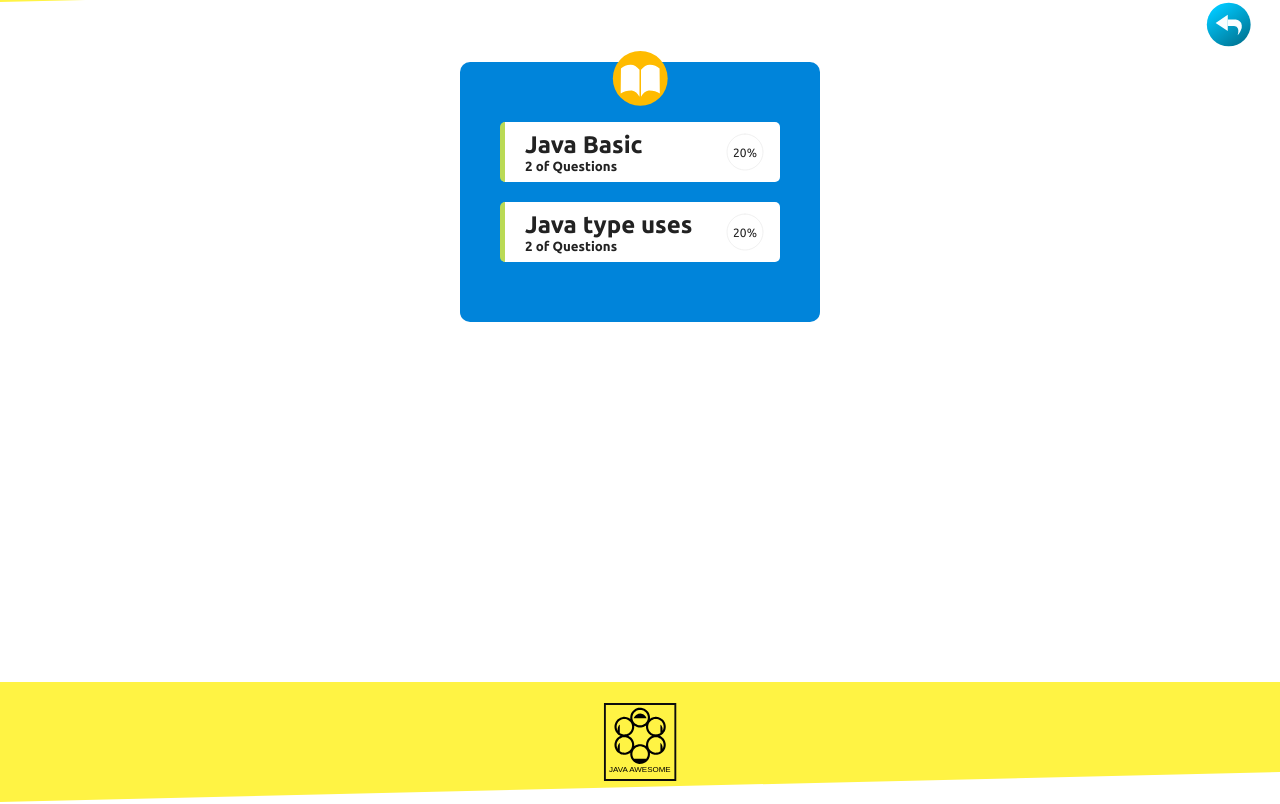
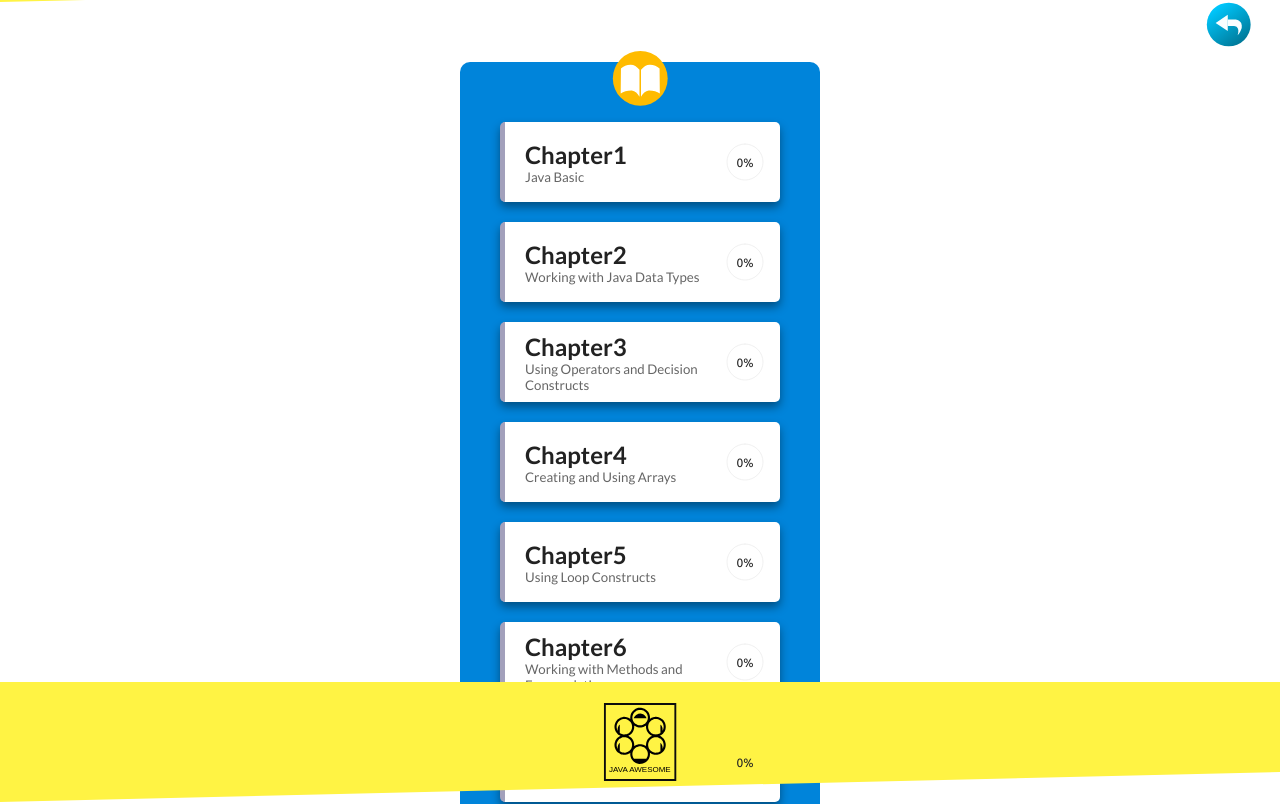
Before and after one commit to jamieku1130/Project-a, a React (Create React App) app: page /main/1 in a window 1280 px wide. Shown: the part 1718-2522 px from the top of the page. Built offline with nearby package versions, Linux system fonts and the light colour scheme.

Commit message:
add dashboard reducer

```diff
--- a/src/App.css
+++ b/src/App.css
@@ -71,7 +71,7 @@
   width: 360px;
   display: flex;
   margin-bottom: 30px;
-    transition: all 0.5 ease;
+  transition: all 0.5s ease;
   cursor: pointer;
 }
 
@@ -483,7 +483,12 @@ pre {
   color: white;
   text-decoration: none;
   text-transform: uppercase;
-    background-image: linear-gradient( 120deg, transparent 0%, transparent 50%, white 50%);
+  background-image: linear-gradient(
+    120deg,
+    transparent 0%,
+    transparent 50%,
+    white 50%
+  );
   background-size: 220%;
   transition: all 0.4s;
   margin: 0;
@@ -524,46 +529,3 @@ pre {
   background-color: #0084da;
   padding: 40px 0;
 }
-
-.chapter-card {
-    width: 280px;
-    height: 60px;
-    margin: 20px auto;
-    background-color: white;
-    border-radius: 5px;
-    display: grid;
-    grid-template-columns: 200px 80px;
-    border-left: 5px solid #bada55;
-    /* grid-gap: 12px; */
-}
-
-.text-box {
-    display: flex;
-    flex-direction: column;
-    justify-content: center;
-    align-items: flex-start;
-}
-
-.percentage-box {
-    display: flex;
-    justify-content: center;
-    align-items: center;
-    position: relative;
-}
-
-.percentage-text {
-    font-size: 12px;
-    position: absolute;
-    z-index: 10;
-    top: 50%;
-    left: 50%;
-    transform: translate(-50%, -50%);
-}
-
-.text-box-primary {
-    padding-left: 20px;
-}
-
-.text-box-secondary {
-    padding-left: 20px;
-}
--- a/src/ProjectA/Chapters/Components/ChapterCard/index.js
+++ b/src/ProjectA/Chapters/Components/ChapterCard/index.js
@@ -1,22 +1,105 @@
-import React from "react";
+import React, { Component } from "react";
+import styled from "styled-components";
 import { Circle } from "rc-progress";
 
-const ChapterCard = ({ chapter, percentage, answeredNumber }) => (
-  <div className="chapter-card">
-    <div className="text-box">
-      <h2 className="text-box-primary">{chapter}</h2>
-      <h5 className="text-box-primary"> {answeredNumber} of Questions</h5>
-    </div>
-    <div className="percentage-box">
+const Card = styled.div`
+  width: 280px;
+  height: 80px;
+  margin: 20px auto;
+  background-color: white;
+  border-radius: 5px;
+  display: grid;
+  grid-template-columns: 200px 80px;
+
+  border-left: 5px solid ${props => props.inputColor};
+  box-shadow: 0px 5px 10px rgba(0, 0, 0, 0.4);
+  transition: all 0.5s ease;
+  &:hover {
+    transform: scaleX(1.1);
+  }
+`;
+const TextBox = styled.div`
+  display: flex;
+  flex-direction: column;
+  justify-content: center;
+  align-items: flex-start;
+  font-family: "Lato", sans-serif;
+  & h2.text-box-primary {
+    padding-left: 20px;
+  }
+
+  & h5.text-box-secondary {
+    padding-left: 20px;
+    color: #666;
+    font-weight: 200;
+  }
+`;
+const PercentageBox = styled.div`
+  display: flex;
+  justify-content: center;
+  align-items: center;
+  position: relative;
+  & p.percentage-text {
+    font-size: 12px;
+    position: absolute;
+    z-index: 10;
+    top: 50%;
+    left: 50%;
+    transform: translate(-50%, -50%);
+  }
+`;
+
+class ChapterCard extends Component {
+  state = {
+    currentColor: "",
+    colorMap: ["A2A0BB", "FF7187", "8380FF", "7EA9FF", "7100FF"]
+  };
+
+  componentDidMount = () => {
+    const { percentage } = this.props;
+    let colorIndex;
+    if (percentage < 20) {
+      colorIndex = 0;
+    } else if (percentage >= 20 && percentage < 40) {
+      colorIndex = 1;
+    } else if (percentage >= 40 && percentage < 60) {
+      colorIndex = 2;
+    } else if (percentage >= 60 && percentage < 80) {
+      colorIndex = 3;
+    } else {
+      colorIndex = 4;
+    }
+    this.setState({
+      currentColor: this.state.colorMap[colorIndex]
+    });
+  };
+
+  clickHandler = id => {};
+
+  render() {
+    const { title, percentage, course_ID } = this.props;
+    const { currentColor } = this.state;
+    return (
+      <Card
+        inputColor={`#${currentColor}`}
+        onClick={() => this.clickHandler(course_ID)}
+      >
+        <TextBox>
+          <h2 className="text-box-primary">Chapter{course_ID}</h2>
+          <h5 className="text-box-secondary">{title}</h5>
+        </TextBox>
+        <PercentageBox>
           <p className="percentage-text">{percentage}%</p>
           <Circle
             style={{ width: "50%" }}
             percent={percentage}
             strokeWidth="10"
-        strokeColor="bada55"
+            strokeColor={currentColor}
           />
-    </div>
-  </div>
+        </PercentageBox>
+      </Card>
     );
+  }
+}
 
 export default ChapterCard;
--- a/src/ProjectA/Chapters/Components/ChapterList/connect.js
+++ b/src/ProjectA/Chapters/Components/ChapterList/connect.js
@@ -0,0 +1,9 @@
+import { connect } from "react-redux";
+
+const mapStateToProps = state => ({
+  selectedCertification: state.dashboard.selectedCertification,
+  ocaProgress: state.dashboard.ocaProgress,
+  ocpProgress: state.dashboard.ocpProgress
+});
+
+export default connect(mapStateToProps);
--- a/src/ProjectA/Chapters/Components/ChapterList/index.js
+++ b/src/ProjectA/Chapters/Components/ChapterList/index.js
@@ -1,11 +1,27 @@
 import React from "react";
+import connect from "./connect";
 import ChapterCard from "../ChapterCard";
 
-const ChapterList = () => (
+const ChapterList = ({ selectedCertification, ocaProgress, ocpProgress }) => (
   <div>
-    <ChapterCard chapter="Java Basic" percentage="20" answeredNumber="2" />
-    <ChapterCard chapter="Java type uses" percentage="20" answeredNumber="2" />
+    {selectedCertification === "OCA"
+      ? ocaProgress.map(obj => (
+          <ChapterCard
+            title={obj.title}
+            course_ID={obj.course_ID}
+            percentage={obj.percentage}
+            key={obj.title + obj.course_ID}
+          />
+        ))
+      : ocpProgress.map(obj => (
+          <ChapterCard
+            title={obj.title}
+            course_ID={obj.course_ID}
+            percentage={obj.percentage}
+            key={obj.title + obj.course_ID}
+          />
+        ))}
   </div>
 );
 
-export default ChapterList;
+export default connect(ChapterList);
--- a/src/ProjectA/data/appState/index.js
+++ b/src/ProjectA/data/appState/index.js
@@ -5,7 +5,8 @@ const initialState = {
   total: 0,
   score: 0,
   percentage: 0,
-  quizsTitle: ""
+  quizsTitle: "",
+  course_id: 0
 };
 
 const initialAnswerState = {
--- a/src/ProjectA/data/createStore.js
+++ b/src/ProjectA/data/createStore.js
@@ -2,13 +2,15 @@ import { createStore, combineReducers, applyMiddleware, compose } from "redux";
 import { createLogger } from "redux-logger";
 import reducer from "./appState";
 import filterReducer from "./setVisibility";
+import dashboard from "./dashboard";
 
 const initialState = {};
 const logger = createLogger();
 
 const rootReducer = combineReducers({
   app: reducer,
-  visibilityFilter: filterReducer
+  visibilityFilter: filterReducer,
+  dashboard: dashboard
 });
 
 const composeEnhancers =
--- a/src/ProjectA/data/dashboard/index.js
+++ b/src/ProjectA/data/dashboard/index.js
@@ -25,20 +25,63 @@ export const ocpChapterTitles = [
   "Localization"
 ];
 
-// const selectedAction = ["REVIEW", "EXAM"];
-
-const initialAnswerState = {
-  selectedTitle: "",
+const initialState = {
+  selectedCertification: "OCA",
   ocaProgress: ocaChapterTitles.map((ch, i) => ({
     title: ch,
     percentage: 0,
-    id: i
+    course_ID: i + 1
   })),
   ocpProgress: ocpChapterTitles.map((ch, i) => ({
     title: ch,
     percentage: 0,
-    id: i
+    course_ID: i + 10
   }))
 };
 
 const createActionWithName = name => `app/tasks/${name}`;
+
+export default function reducer(state = initialState, action = {}) {
+  switch (action.type) {
+    case UPDATE_PERCENTAGE:
+      if (action.id < 10) {
+        const updateOcaProgress = state.ocaProgress.map(obj =>
+          obj.course_ID === action.id
+            ? { ...obj, percentage: action.value }
+            : obj
+        );
+        return { ...state, ocaProgress: updateOcaProgress };
+      } else {
+        const updateOcpProgress = state.ocpProgress.map(obj =>
+          obj.course_ID === action.id
+            ? { ...obj, percentage: action.value }
+            : obj
+        );
+        return { ...state, ocpProgress: updateOcpProgress };
+      }
+    case UPDATE_CERTIFICATION:
+      return { ...state, selectedCertification: action.text };
+    default:
+      return state;
+  }
+}
+
+export const UPDATE_PERCENTAGE = createActionWithName("UPDATE_PERCENTAGE");
+export const UPDATE_CERTIFICATION = createActionWithName(
+  "UPDATE_CERTIFICATION"
+);
+
+export const updatePercentage = (id, value) => {
+  return {
+    type: UPDATE_PERCENTAGE,
+    id,
+    value
+  };
+};
+
+export const updateCertification = text => {
+  return {
+    type: UPDATE_CERTIFICATION,
+    text
+  };
+};
```
Lines whose indentation alone changed are shown as unchanged.
